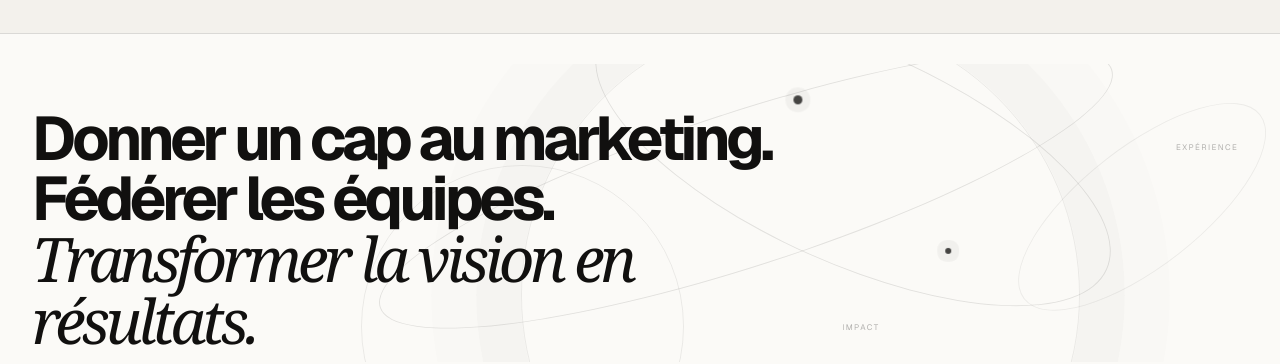
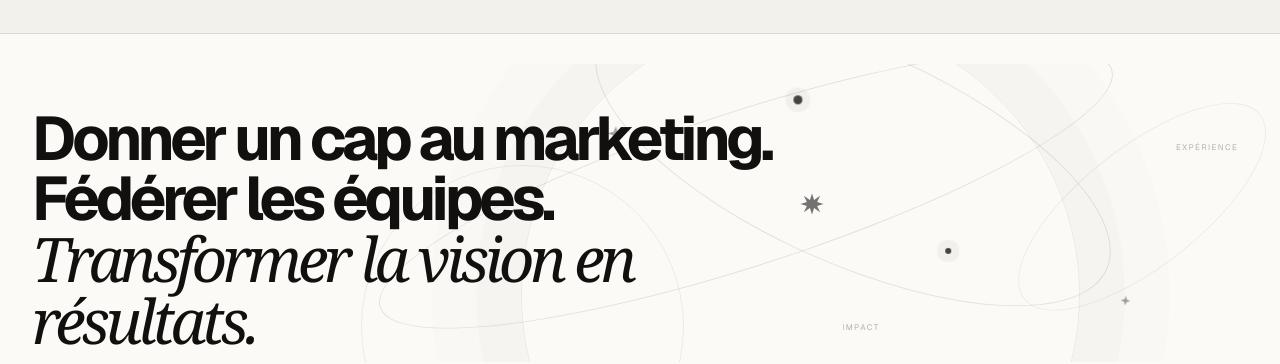
Before and after one commit to paulsebille/Portfolio, a Next.js app: page / in a window 1280 px wide. Shown: the part 1580-1944 px from the top of the page. Built offline with nearby package versions, Linux system fonts and the light colour scheme.

Commit message:
Keep decorative About stars monochrome

```diff
--- a/app/globals.css
+++ b/app/globals.css
@@ -4076,3 +4076,18 @@ body { font-family: "Helvetica Neue", Helvetica, Arial, sans-serif; }
   .about-principle-title { font-size: 12px; }
   .about-principle-detail { font-size: 12px; }
 }
+
+
+/* Keep decorative About stars monochrome on mobile and desktop */
+.creative-spark svg {
+  display: block;
+  width: 1em;
+  height: 1em;
+  fill: currentColor;
+}
+.creative-core svg {
+  display: block;
+  width: 24px;
+  height: 24px;
+  fill: currentColor;
+}
```
